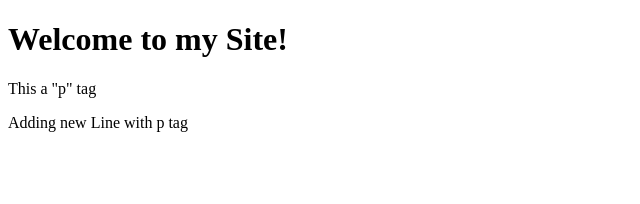
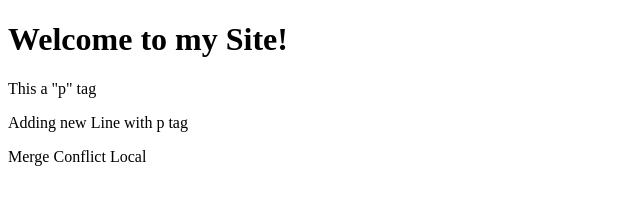
Before and after one commit to Kreyno93/vscode-git-terminal, a plain HTML site: page index.html in a window 1280 px wide. Shown: the whole page, without its empty margins (0-640 px from the left). Drawn offline with Linux system fonts and the light colour scheme.

Commit message:
merge conflict?

```diff
--- a/index.html
+++ b/index.html
@@ -7,5 +7,6 @@
   <h1>Welcome to my Site!</h1>
   <p>This a "p" tag</p>
   <p>Adding new Line with p tag</p>
+  <p>Merge Conflict Local</p>
 </body>
 </html>
```
